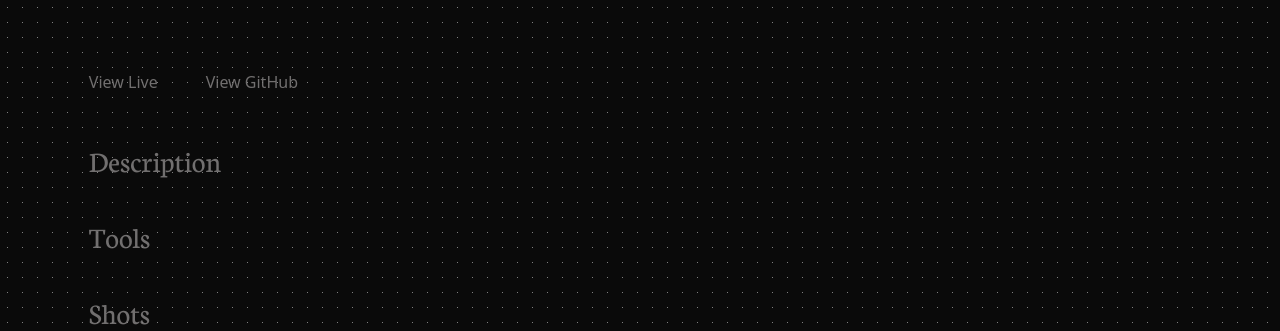
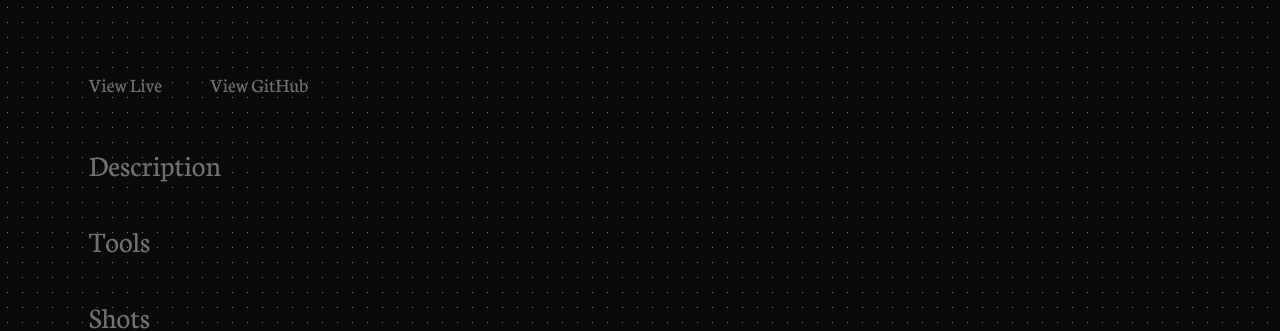
Before and after one commit to kokombo/PersonalSite, a React (Vite) app: page /projects/1 in a window 1280 px wide. Shown: the part 135-466 px from the top of the page. Built offline with nearby package versions, Linux system fonts and the light colour scheme.

Commit message:
fonts update

```diff
--- a/src/pages/ProjectDetail.tsx
+++ b/src/pages/ProjectDetail.tsx
@@ -19,7 +19,7 @@ const ProjectDetail = () => {
       <div className="dot-background w-full text-gray flex flex-col gap-12 pb-4 ">
         <section className="flex flex-col justify-between text-start md:text-center gap-12 mt-12">
           <h2 className="text-4xl font-NeutonBold">{currentProject?.title} </h2>
-          <div className="flex  items-center gap-12 ">
+          <div className="flex  items-center gap-12 text-lg md:text-xl font-NeutonRegular ">
             <Link
               to={live!}
               target="_blank"
@@ -38,13 +38,16 @@ const ProjectDetail = () => {
         </section>
 
         <section className="flex flex-col items-start gap-6 text-gray">
-          <article className="flex flex-col gap-4">
-            <h3 className="text-3xl font-NeutonRegular">Description</h3>
-            <p className=""> {currentProject?.description} </p>
+          <article className="flex flex-col gap-4 font-NeutonRegular">
+            <h3 className="text-3xl ">Description</h3>
+            <p className="text-lg md:text-xl">
+              {" "}
+              {currentProject?.description}{" "}
+            </p>
           </article>
-          <article className="flex flex-col gap-4">
-            <h3 className="text-3xl font-NeutonRegular">Tools</h3>
-            <p className=""> {currentProject?.tools} </p>
+          <article className="flex flex-col gap-4 font-NeutonRegular">
+            <h3 className="text-3xl ">Tools</h3>
+            <p className="text-lg md:text-xl"> {currentProject?.tools} </p>
           </article>
 
           <div className="flex flex-col gap-6">
--- a/src/types/types.ts
+++ b/src/types/types.ts
@@ -1,5 +1,4 @@
 import { ReactNode } from "react";
-import { RefAttributes } from "react";
 
 export interface projectType {
   id: number;
```
